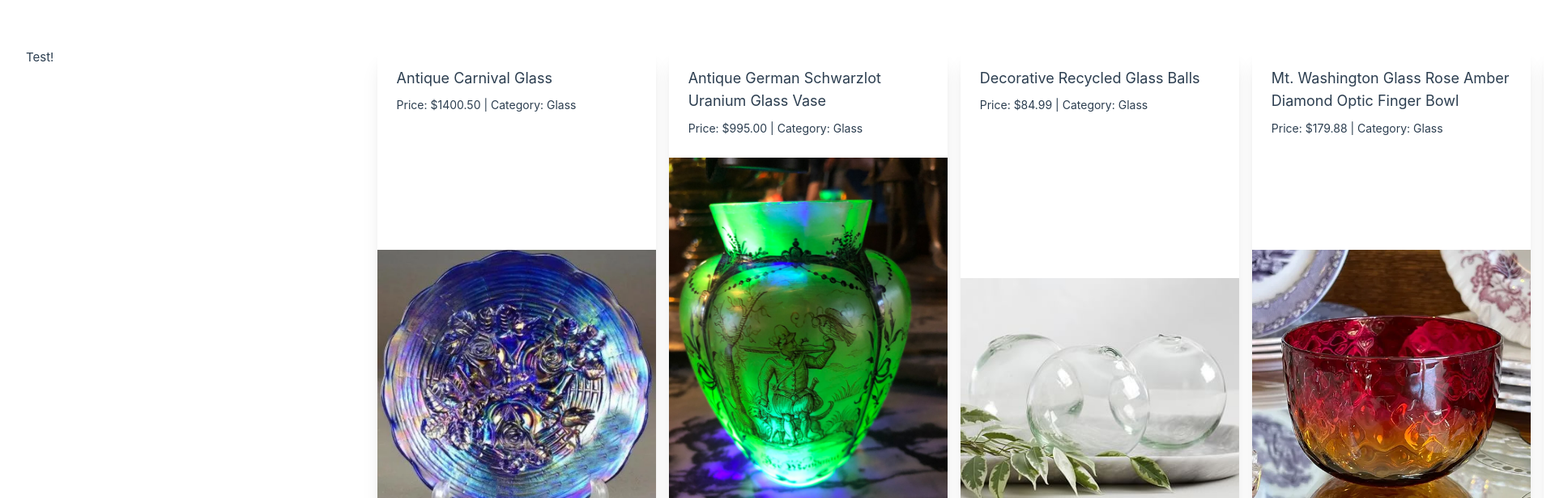
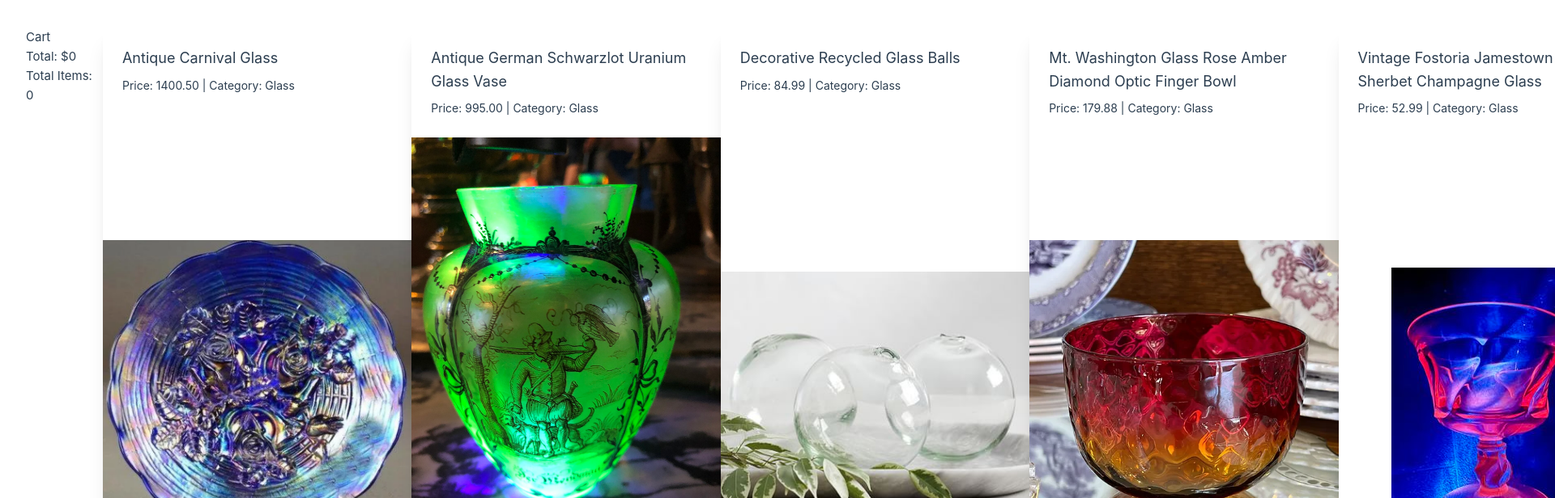
Before and after one commit to staten-island-tech/vue-reactivity-Kaibolt, a Vue app in the folder app/: page / in a window 1280 px wide. Shown: the top 616 px of the page at 81% size, 1920 px wide, since content can reach past the window. Built offline with nearby package versions, Linux system fonts and the light colour scheme.

Commit message:
Laptop nearly dead, my mom is staring me down. Lord have mercy, she doesn't care that I took that long sleep, it's bed time.
Christ Almighty, WHY WONT THIS SHOP WRAP AROUND THE WEBPAGE HOLY CRAP! I hate Vue, I hate flex, Tailwind and DaisyUI are amazing. Goodnight

```diff
--- a/app/src/App.vue
+++ b/app/src/App.vue
@@ -5,73 +5,6 @@ import TheShop from '@/components/TheShop.vue'
 
 <template>
   <TheShop />
-  <div
-    class="flex justify-around gap-y-6 gap-x-4 max-w-[90%] place-self-center justify-self-center"
-  >
-    <TheCard />
-  </div>
 </template>
 
-<style scoped>
-header {
-  line-height: 1.5;
-  max-height: 100vh;
-}
-
-.logo {
-  display: block;
-  margin: 0 auto 2rem;
-}
-
-nav {
-  width: 100%;
-  font-size: 12px;
-  text-align: center;
-  margin-top: 2rem;
-}
-
-nav a.router-link-exact-active {
-  color: var(--color-text);
-}
-
-nav a.router-link-exact-active:hover {
-  background-color: transparent;
-}
-
-nav a {
-  display: inline-block;
-  padding: 0 1rem;
-  border-left: 1px solid var(--color-border);
-}
-
-nav a:first-of-type {
-  border: 0;
-}
-
-@media (min-width: 1024px) {
-  header {
-    display: flex;
-    place-items: center;
-    padding-right: calc(var(--section-gap) / 2);
-  }
-
-  .logo {
-    margin: 0 2rem 0 0;
-  }
-
-  header .wrapper {
-    display: flex;
-    place-items: flex-start;
-    flex-wrap: wrap;
-  }
-
-  nav {
-    text-align: left;
-    margin-left: -1rem;
-    font-size: 1rem;
-
-    padding: 1rem 0;
-    margin-top: 1rem;
-  }
-}
-</style>
+<style scoped></style>
--- a/app/src/assets/allItems.js
+++ b/app/src/assets/allItems.js
@@ -1,124 +1,124 @@
 export const allItems = [
   {
     name: 'Antique Carnival Glass',
-    price: '$1400.50',
+    price: '1400.50',
     image: '/Glass_Items/3ee25c432c7c4099aa04163907fc100b.webp',
     category: 'Glass',
   },
   {
     name: 'Antique German Schwarzlot Uranium Glass Vase',
-    price: '$995.00',
+    price: '995.00',
     image: '/Glass_Items/image-asset.jpeg',
     category: 'Glass',
   },
   {
     name: 'Decorative Recycled Glass Balls',
-    price: '$84.99',
+    price: '84.99',
     image: '/Glass_Items/decorative-recycled-glass-balls-m.jpg',
     category: 'Glass',
   },
   {
     name: 'Mt. Washington Glass Rose Amber Diamond Optic Finger Bowl',
-    price: '$179.88',
+    price: '179.88',
     image: '/Glass_Items/9bc87b_9bc3620c29bf4ee0b43402a701e2fb8e~mv2.webp',
     category: 'Glass',
   },
   {
     name: 'Vintage Fostoria Jamestown Pink Sherbet Champagne Glass',
-    price: '$52.99',
+    price: '52.99',
     image: '/Glass_Items/34ad5b2764da401d8f0b29c7ed0109fd.jpg',
     category: 'Glass',
   },
   {
     name: 'Decorative Glass Salad Seving Bowl',
-    price: '$127.50',
+    price: '127.50',
     image: '/Glass_Items/71V+vt2fGeL._AC_UF894,1000_QL80_.jpg',
     category: 'Glass',
   },
   {
     name: 'Signed Val St Lambert Comport c1920',
-    price: '$198.15',
+    price: '198.15',
     image: '/Glass_Items/antique-glass-index.jpg',
     category: 'Glass',
   },
   {
     name: 'Blue Murano Glass',
-    price: '$34.00',
+    price: '34.00',
     image: '/Glass_Items/e0da895c-88cf-4250-b405-a287d1101207-IMG_5756.webp',
     category: 'Glass',
   },
   {
     name: 'Ruffled Amberina Pattern Antique Red Cadmium Glass Compote Depression Glass',
-    price: '$81.99',
+    price: '81.99',
     image: '/Glass_Items/il_fullxfull.4443541570_3cme.avif',
     category: 'Glass',
   },
   {
     name: 'Recycled Blue Glass Bud Vase, H10cm',
-    price: '$6.50',
+    price: '6.50',
     image: '/Glass_Items/recycled-blue-glass-bud-vase-0v8a5389-515x515.jpeg',
     category: 'Glass',
   },
 
   {
     name: '19th Century Metal Scale',
-    price: 'Placeholder Price',
+    price: '72.55',
     image:
       '/Metal_Items/19th-century-collection-of-bell-metal-balance-scale-weights_208813_pic1_size3.webp',
     category: 'Metal',
   },
   {
     name: 'Antique Desk Set',
-    price: 'Placeholder Price2',
+    price: '42.67',
     image: '/Metal_Items/12856-antique-gilt-metal-desk-set-in-wooden-velvet-lined-case-4-2000x.jpg',
     category: 'Metal',
   },
   {
     name: 'Antique Desk Set',
-    price: 'Placeholder Price2',
+    price: '52.33',
     image: '/Metal_Items/12856-antique-gilt-metal-desk-set-in-wooden-velvet-lined-case-6-2000x.jpg',
     category: 'Metal',
   },
   {
     name: 'Antique Metal Lock & Key',
-    price: 'Placeholder Price2',
+    price: '27.77',
     image: '/Metal_Items/102203.webp',
     category: 'Metal',
   },
   {
     name: 'Antique Metal Jardinieres',
-    price: 'Placeholder Price2',
+    price: '69.69',
     image: '/Metal_Items/antique-metal-jardinieres.jpg',
     category: 'Metal',
   },
   {
     name: 'Antique Metal Planter Cage Orbs',
-    price: 'Placeholder Price2',
+    price: '42.26',
     image: '/Metal_Items/antique-style-metal-wire-hanging-orb-planter-cages-set-of-2-1.jpg',
     category: 'Metal',
   },
   {
     name: 'Antique French Pocket Watch',
-    price: 'Placeholder Price2',
+    price: '17.53',
     image:
       '/Metal_Items/beautiful-antique-french-verge-fusee-pocket-watch-guerin-a-lille-c-1820.jpg',
     category: 'Metal',
   },
   {
     name: 'Antique English Brass Trivet',
-    price: 'Placeholder Price2',
+    price: '89.26',
     image: '/Metal_Items/English-Antique-Brass-Trivet-Photo-By-Wakefield-Scearce-Galleries.jpg',
     category: 'Metal',
   },
   {
     name: '1870s Antique Floor Globe',
-    price: 'Placeholder Price2',
+    price: '52.99',
     image: '/Metal_Items/franklin-16-floor-300x300.jpg',
     category: 'Metal',
   },
   {
     name: 'Square Metal Clock',
-    price: 'Placeholder Price2',
+    price: '3.53',
     image: '/Metal_Items/square-metal-clock-dials.jpg',
     category: 'Metal',
   },
--- a/app/src/components/TheCard.vue
+++ b/app/src/components/TheCard.vue
@@ -3,8 +3,9 @@ import { allItems } from '@/assets/allItems.js'
 
 const cartBase = defineProps({
   addToCart: Function,
-})
+}) // This is like, ooh we can run a function, but I'm unsure what typa function
 const cartBuy = (item) => cartBase.addToCart(item) //If this doesn't work, I'm going to be very sad.
+// cartBuy is like saying, ooh, we'll use the item and run a function to do the undecided function that you can just decide later in a different file. I'm losing my mind over here, send help.
 </script>
 <template>
   <div v-for="allItem in allItems" class="card bg-base-100 w-96 shadow-xl">
--- a/app/src/components/TheShop.vue
+++ b/app/src/components/TheShop.vue
@@ -1,7 +1,63 @@
 <template>
-  <h1>Test!</h1>
+  <div class="flex m-16">
+    <div class="cart m-8">
+      <h3>Cart</h3>
+      <ul>
+        <div class="card glass w-96 m-4" v-for="(item, index) in cart" :key="index">
+          <div class="card-body">
+            <h2 class="card-title">{{ item.name }}</h2>
+            <p>Quantity: {{ item.quantity }} , Price per Item: ${{ item.price }}</p>
+            <button @click="removeFromCart(item)" class="btn btn-primary">Remove</button>
+          </div>
+        </div>
+      </ul>
+      <p>Total: ${{ totalPrice }}</p>
+      <p>Total Items: {{ totalItems }}</p>
+    </div>
+
+    <TheCard :addToCart="addToCart" />
+  </div>
 </template>
 
-<script setup></script>
+<script setup>
+import { reactive, ref } from 'vue'
+import { allItems } from '@/assets/allItems.js'
+import TheCard from './TheCard.vue'
+
+const cart = reactive([])
+const totalItems = ref(0)
+const totalPrice = ref(0)
+
+const addToCart = (item) => {
+  const existingItem = cart.find((cartItem) => cartItem.name === item.name)
+  if (existingItem) {
+    existingItem.quantity += 1
+  } else {
+    cart.push({ ...item, quantity: 1 })
+  }
+  updateCart()
+}
+
+const removeFromCart = (item) => {
+  const existingItem = cart.find((cartItem) => cartItem.name === item.name)
+
+  if (existingItem) {
+    if (existingItem.quantity > 1) {
+      existingItem.quantity -= 1
+    } else {
+      const index = cart.findIndex((cartItem) => cartItem.name === item.name)
+      if (index !== -1) {
+        cart.splice(index, 1)
+      }
+    }
+  }
+  updateCart()
+}
+
+const updateCart = () => {
+  totalItems.value = cart.reduce((sum, item) => sum + item.quantity, 0)
+  totalPrice.value = cart.reduce((sum, item) => sum + item.price * item.quantity, 0)
+}
+</script>
 
 <style scoped></style>
```
